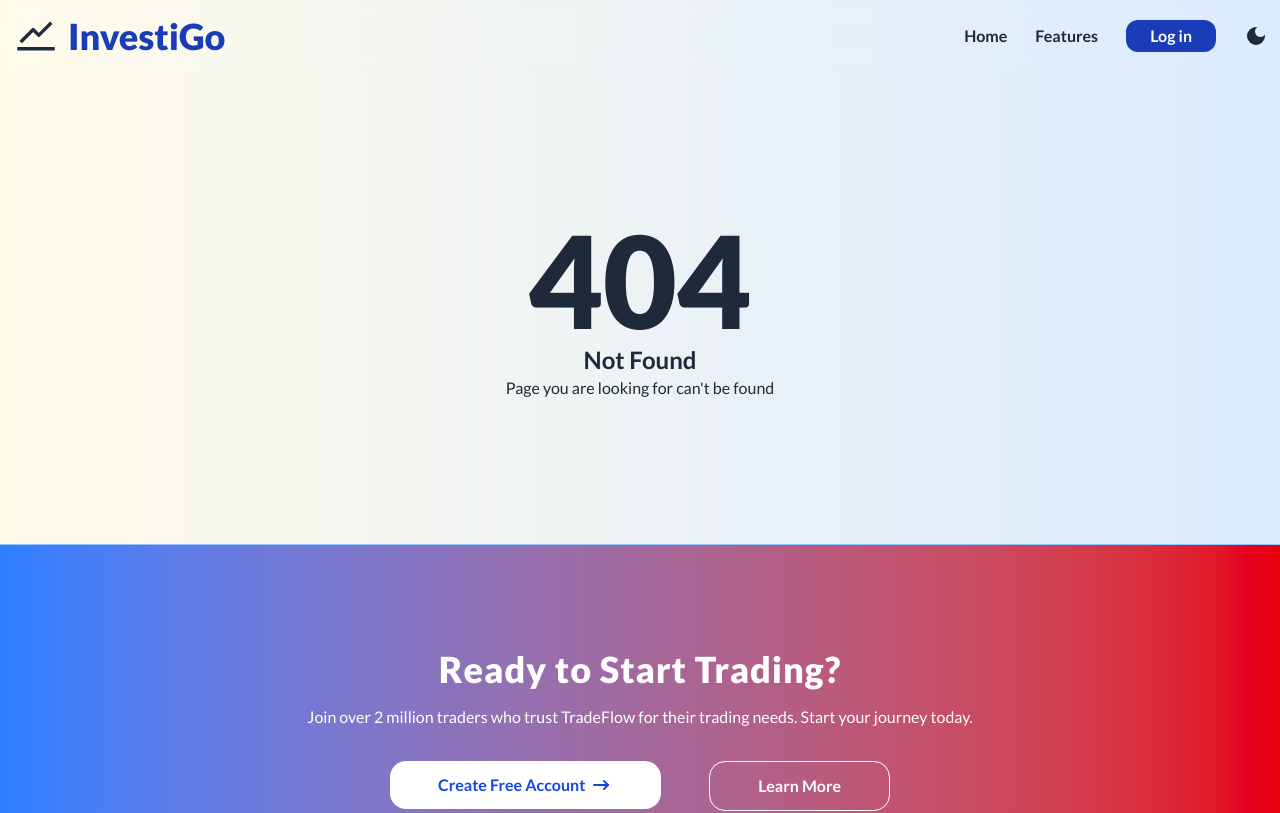
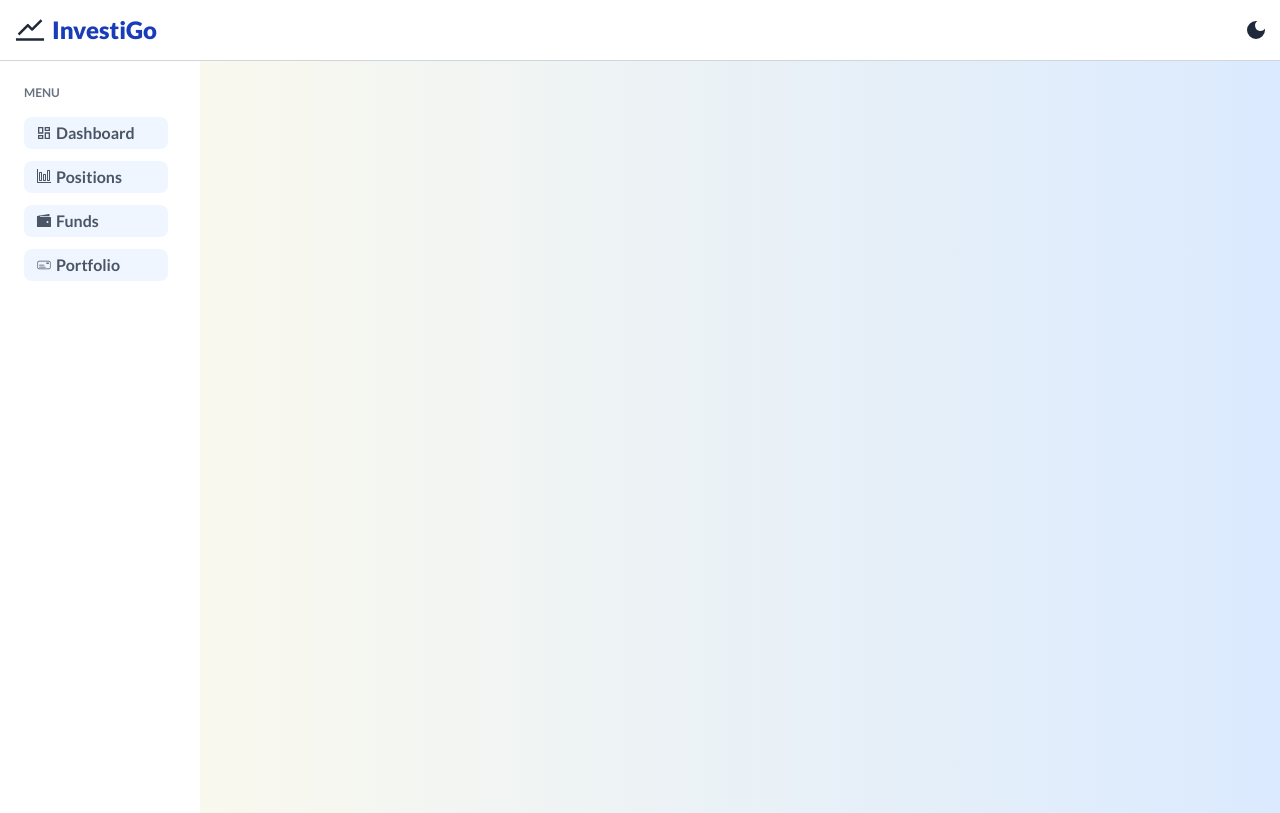
Before and after one commit to yashvardhannautiyal/Investigo-stock-market-app, a React (Vite) app in the folder frontend/: page /dashboard in a window 1280 px wide. Shown: the top 813 px of the page. Built offline with nearby package versions, Linux system fonts and the light colour scheme.

Commit message:
dashboard menu setup

```diff
--- a/frontend/src/App.jsx
+++ b/frontend/src/App.jsx
@@ -8,6 +8,12 @@ import LoginPage from './components/landingPage/user_login/LoginPage'
 import SignUpPage from './components/landingPage/user_login/SignUpPage'
 import { Outlet } from 'react-router-dom'
 import OpenAccount from './components/landingPage/OpenAccount'
+import DashboardLayout from './components/dashboardPage/DashboardLayout'
+import DashboardHome from './components/dashboardPage/DashboardHome'
+import Portfolio from './components/dashboardPage/portfolio/Portfolio.jsx'
+import Positions from './components/dashboardPage/positions/Positions.jsx'
+import Funds from './components/dashboardPage/funds/Funds.jsx'
+import Watchlist from './components/dashboardPage/watchlist/Watchlist.jsx'
 
 
 //layout for pages with navbar + footer
@@ -39,6 +45,19 @@ function App() {
         <Route path='/login' element={<LoginPage />} />
         <Route path='/signup' element={<SignUpPage />} />
 
+
+        {/* dashboard pages  */}
+        <Route path="/dashboard" element={<DashboardLayout />}>
+
+        <Route index element={<DashboardHome />} />
+
+        <Route path="portfolio" element={<Portfolio />} />
+
+        <Route path="watchlist" element={<Watchlist />} />
+        <Route path="positions" element={<Positions />} />
+
+        <Route path="funds" element={<Funds />} />
+        </Route>
         </Routes>
 
     </div>
--- a/frontend/src/components/dashboardPage/Dashboard.jsx
+++ /dev/null
@@ -1,36 +0,0 @@
-import React from "react";
-import { Link } from "react-router-dom";
-import { AiOutlineStock } from "react-icons/ai";
-import ThemeToggle from "../landingPage/ThemeToggle";
-import Funds from "./funds/Funds";
-import Portfolio from "./portfolio/Portfolio";
-import Positions from "./positions/Positions";
-import Watchlist from "./watchlist/Watchlist";
-
-// import {GeneralContextProvider} from "./GeneralContext"
-
-function Dashboard() {
-  return (
-    <div>
-        {/* navbar  */}
-      <nav className="p-3 w-full flex justify-between sticky top-0 backdrop-blur-sm z-50 bg-white">
-        {/* logo  */}
-        <div className="logo">
-          <Link to="/" className="flex items-center gap-2 ">
-            <AiOutlineStock className="text-4xl font-extrabold" />
-            <h1 className="text-3xl font-extrabold text-blue-800">InvestiGo</h1>
-          </Link>
-        </div>
-
-        <ThemeToggle />
-      </nav>
-      <hr className="text-gray-300"/>
-
-    {/* menu  */}
-      <Menu />
-
-    </div>
-  );
-}
-
-export default Dashboard;
--- /dev/null
+++ b/frontend/src/components/dashboardPage/DashboardHome.jsx
@@ -0,0 +1,11 @@
+
+function DashboardHome() {
+  return (
+    <div>
+
+
+    </div>
+  );
+}
+
+export default DashboardHome;
--- /dev/null
+++ b/frontend/src/components/dashboardPage/DashboardLayout.jsx
@@ -0,0 +1,25 @@
+import { Outlet } from "react-router-dom";
+import DashboardNav from "./DashboardNav";
+import Menu from "./Menu";
+
+function DashboardLayout() {
+  return (
+    <div>
+      {/* dashboard nav  */}
+      <DashboardNav />
+
+      {/* main dashboard area  */}
+      <div className="flex flex-1">
+        {/* menu : left side*/}
+        <Menu />
+
+        <div className="flex-1 p-6">
+          {/* outlet is where the dahboard pages will render*/}
+          <Outlet />
+        </div>
+      </div>
+    </div>
+  );
+}
+
+export default DashboardLayout;
--- /dev/null
+++ b/frontend/src/components/dashboardPage/DashboardNav.jsx
@@ -0,0 +1,24 @@
+import React from 'react'
+import { Link } from "react-router-dom";
+import { AiOutlineStock } from "react-icons/ai";
+import ThemeToggle from "../landingPage/ThemeToggle";
+
+function DashboardNav() {
+  return (
+    <div>
+        {/* navbar  */}
+      <nav className="p-3 w-full flex justify-between sticky top-0 backdrop-blur-sm z-50 bg-white">
+        {/* logo  */}
+        <div className="logo flex items-center gap-1">
+            <AiOutlineStock className="text-4xl font-extrabold" />
+            <h1 className="text-2xl font-extrabold text-blue-800">InvestiGo</h1>
+        </div>
+
+        <ThemeToggle />
+      </nav>
+      <hr className="text-gray-300"/>
+    </div>
+  )
+}
+
+export default DashboardNav
--- a/frontend/src/components/dashboardPage/Index.jsx
+++ b/frontend/src/components/dashboardPage/Index.jsx
@@ -1,7 +1,7 @@
 import React from "react";
 import ReactDOM from "react-dom/client";
 import { BrowserRouter, Route, Routes } from "react-router-dom";
-import Dashboard from "./Dashboard";
+import Dashboard from "./DashboardHome";
 
 const root = ReactDOM.createRoot(document.getElementById("root"));
 root.render(
--- a/frontend/src/components/dashboardPage/Menu.jsx
+++ b/frontend/src/components/dashboardPage/Menu.jsx
@@ -1,18 +1,30 @@
-import React from 'react'
-import { Link } from 'react-router-dom'
+import React from "react";
+import { Link } from "react-router-dom";
+import { MdOutlineDashboard } from "react-icons/md";
+import { VscGraph } from "react-icons/vsc";
+import { IoWalletSharp } from "react-icons/io5";
+import { CiMoneyCheck1 } from "react-icons/ci";
 
 function Menu() {
   return (
-    <div>
-      <ul>
-            <h4>Menu</h4>
-            <li><Link to="/dashboard">Dashboard</Link></li>
-            <li><Link to="/positions">Positions</Link></li>
-            <li><Link to="/funds">Funds</Link></li>
-            <li><Link to="/portfolio">Portfolio</Link></li>
-        </ul>
+    <div className="bg-white min-h-screen w-50 p-6">
+      <h4 className="text-gray-500 text-xs font-bold">MENU</h4>
+      <ul className="space-y-3 mt-4 font-bold text-gray-600">
+        <li className="bg-blue-50 px-3 py-1 rounded-lg w-36 flex gap-1 items-center">
+          <MdOutlineDashboard /><Link to="/dashboard">Dashboard</Link>
+        </li>
+        <li className="bg-blue-50 px-3 py-1 rounded-lg w-36 flex gap-1 items-center">
+          <VscGraph /><Link to="/dashboard/positions">Positions</Link>
+        </li>
+        <li className="bg-blue-50 px-3 py-1 rounded-lg w-36 flex gap-1 items-center">
+          <IoWalletSharp /> <Link to="/dashboard/funds">Funds</Link>
+        </li>
+        <li className="bg-blue-50 px-3 py-1 rounded-lg w-36 flex gap-1 items-center">
+         <CiMoneyCheck1 />  <Link to="/dashboard/portfolio">Portfolio</Link>
+        </li>
+      </ul>
     </div>
-  )
+  );
 }
 
-export default Menu
+export default Menu;
--- a/frontend/src/components/dashboardPage/positions/Positions.jsx
+++ b/frontend/src/components/dashboardPage/positions/Positions.jsx
@@ -0,0 +1,11 @@
+import React from 'react'
+
+function Positions() {
+  return (
+    <div>
+      this is positions
+    </div>
+  )
+}
+
+export default Positions
--- a/frontend/src/components/dashboardPage/watchlist/Watchlist.jsx
+++ b/frontend/src/components/dashboardPage/watchlist/Watchlist.jsx
@@ -3,7 +3,7 @@ import React from 'react'
 function Watchlist() {
   return (
     <div>
-
+      this is watchlist
     </div>
   )
 }
--- a/frontend/src/components/landingPage/user_login/SignUpPage.jsx
+++ b/frontend/src/components/landingPage/user_login/SignUpPage.jsx
@@ -13,14 +13,14 @@ function SignUpPage() {
             <h1 className="text-3xl font-extrabold text-blue-800">InvestiGo</h1>
           </Link>
 
-          <h3 className="text-2xl font-extrabold mt-5">Create an account</h3>
+          <h3 className="text-2xl font-extrabold mt-3">Create an account</h3>
           <p className="mt-2 text-sm text-gray-500">
             Start your journey to InvestiGo today
           </p>
         </div>
 
         {/* form  */}
-        <form className="mt-8 px-6 text-sm font-medium">
+        <form className="mt-4 px-6 text-sm font-medium">
           <p>Full Name</p>
           <input
             type="email"
@@ -42,10 +42,19 @@ function SignUpPage() {
             className="bg-gray-100 border-2 border-gray-300 rounded-xl py-2 px-3 w-full mt-1 focus:outline-none focus:border-blue-500 focus:ring-1 focus:ring-blue-500"
             placeholder="••••••"
           />
+          <p className="mt-4">Confirm Password</p>
+          <input
+            type="password"
+            name="c-password"
+            className="bg-gray-100 border-2 border-gray-300 rounded-xl py-2 px-3 w-full mt-1 focus:outline-none focus:border-blue-500 focus:ring-1 focus:ring-blue-500"
+            placeholder="••••••"
+          />
+          <Link to="/login">
           <button className="bg-blue-800 text-white w-full mt-4 py-2 rounded-xl font-bold text-lg cursor-pointer hover:bg-blue-700">
             Create Account
           </button>
-          <hr className="mt-6 text-blue-300" />
+          </Link>
+          <hr className="mt-4 text-blue-300" />
         </form>
 
         <p className="text-center mt-3 text-gray-600 text-sm">
```
